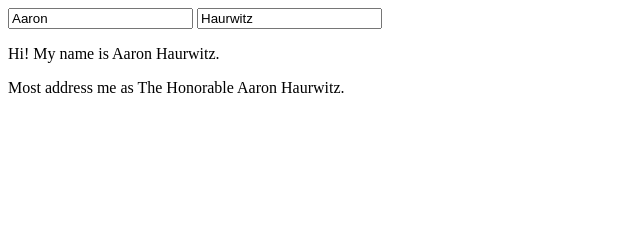
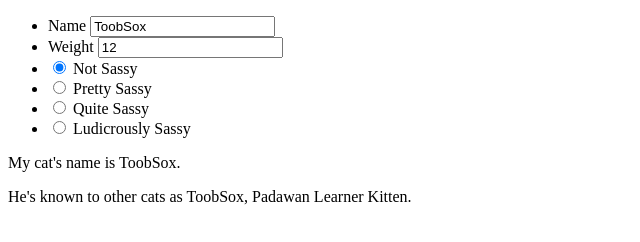
Before and after one commit to ahaurw01/backburner-computed-properties, a plain HTML site: page index.html in a window 1280 px wide. Shown: the whole page, without its empty margins (0-640 px from the left). Drawn offline with nearby package versions, Linux system fonts and the light colour scheme.

Commit message:
update to match cat example in blog post

```diff
--- a/app.js
+++ b/app.js
@@ -1,32 +1,39 @@
 $(function () {
-  var model = new ComputeModel({
-    fullName: function (firstName, lastName) {
-      return firstName + ' ' + lastName;
-    }.computed('firstName', 'lastName'),
+  var kitty = new ComputeModel({
+    name: 'ToobSox',
+    weight: 12,
+    sassLevel: 'notSassy',
 
-    fullerName: function (fullName) {
-      return 'The Honorable ' + fullName;
-    }.computed('fullName'),
-    firstName: 'Aaron',
+    isFatAndSassy: function (weight, sassLevel) {
+      return weight > 14 && ['quiteSassy', 'ludicrouslySassy'].indexOf(sassLevel) >= 0;
+    }.computed('weight', 'sassLevel'),
 
-    lastName: 'Haurwitz'
+    description: function (name, isFatAndSassy) {
+      return name + (isFatAndSassy ? ', Jedi Cat' : ', Padawan Learner Kitten');
+    }.computed('name', 'isFatAndSassy')
   });
 
   var template = Handlebars.compile($('#my-template').html());
+
   function render() {
     $('#content').html(template({
-      fullName: model.get('fullName'),
-      fullerName: model.get('fullerName')
+      name: kitty.get('name'),
+      description: kitty.get('description')
     }));
   }
-  model.registerChangeHandler(render);
+  kitty.registerChangeHandler(render);
   render();
 
-  window.firstNameHandler = function (event) {
-    model.set('firstName', $('#firstName').val());
-  };
+  // Set up input handlers
+  $('#name').keyup(function (event) {
+    kitty.set('name', $(event.target).val());
+  });
 
-  window.lastNameHandler = function (event) {
-    model.set('lastName', $('#lastName').val());
-  };
+  $('#weight').keyup(function (event) {
+    kitty.set('weight', +$(event.target).val());
+  });
+
+  $('input[type="radio"]').click(function (event) {
+    kitty.set('sassLevel', $(event.target).val());
+  });
 });
--- a/index.html
+++ b/index.html
@@ -10,14 +10,36 @@
 <body>
   <script type="text/x-handlebars-template" id="my-template">
     <div>
-      <p>Hi! My name is {{fullName}}.</p>
-      <p>Most address me as {{fullerName}}.</p>
+        <p>My cat's name is {{name}}.</p>
+        <p>He's known to other cats as {{description}}.</p>
     </div>
-  </script>
-
-  <input id="firstName" type="text" onkeyup="firstNameHandler()" value="Aaron"></input>
-  <input id="lastName" type="text" onkeyup="lastNameHandler()" value="Haurwitz"></input>
-
-  <div id="content"></div>
+</script>
+<ul>
+    <li>
+        <label for="name">Name</label>
+        <input id="name" type="text" value="ToobSox"></input>
+    </li>
+    <li>
+        <label for="weight">Weight</label>
+        <input id="weight" type="text" value="12"></input>
+    </li>
+    <li>
+        <input id="not-sassy" type="radio" name="sass" value="notSassy" checked="true"></input>
+        <label for="not-sassy">Not Sassy</label>
+    </li>
+    <li>
+        <input id="pretty-sassy" type="radio" name="sass" value="prettySassy"></input>
+        <label for="pretty-sassy">Pretty Sassy</label>
+    </li>
+    <li>
+        <input id="quite-sassy" type="radio" name="sass" value="quiteSassy"></input>
+        <label for="quite-sassy">Quite Sassy</label>
+    </li>
+    <li>
+        <input id="ludicrously-sassy" type="radio" name="sass" value="ludicrouslySassy"></input>
+        <label for="ludicrously-sassy">Ludicrously Sassy</label>
+    </li>
+</ul>
+<div id="content"></div>
 </body>
 </html>
```
